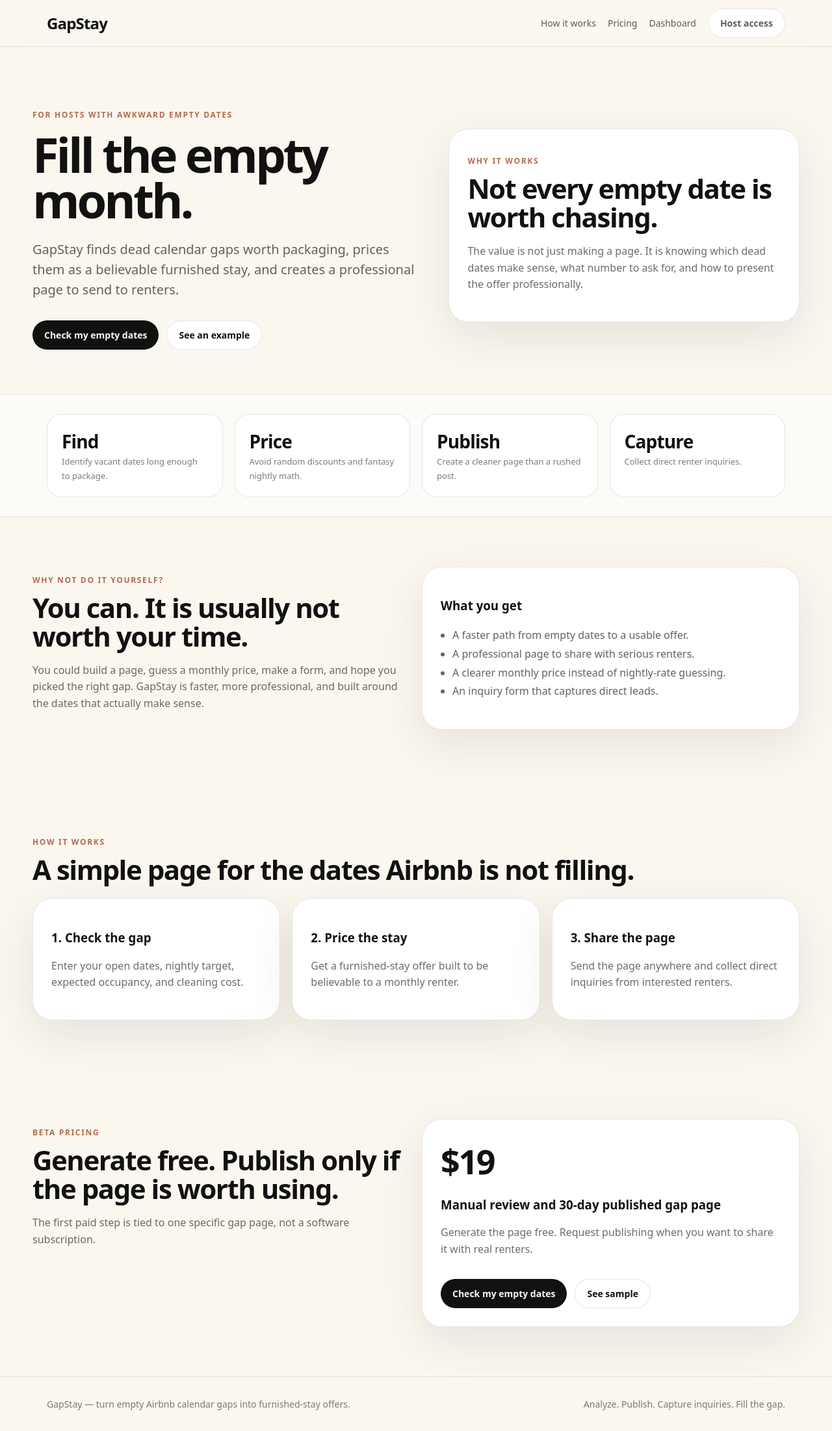
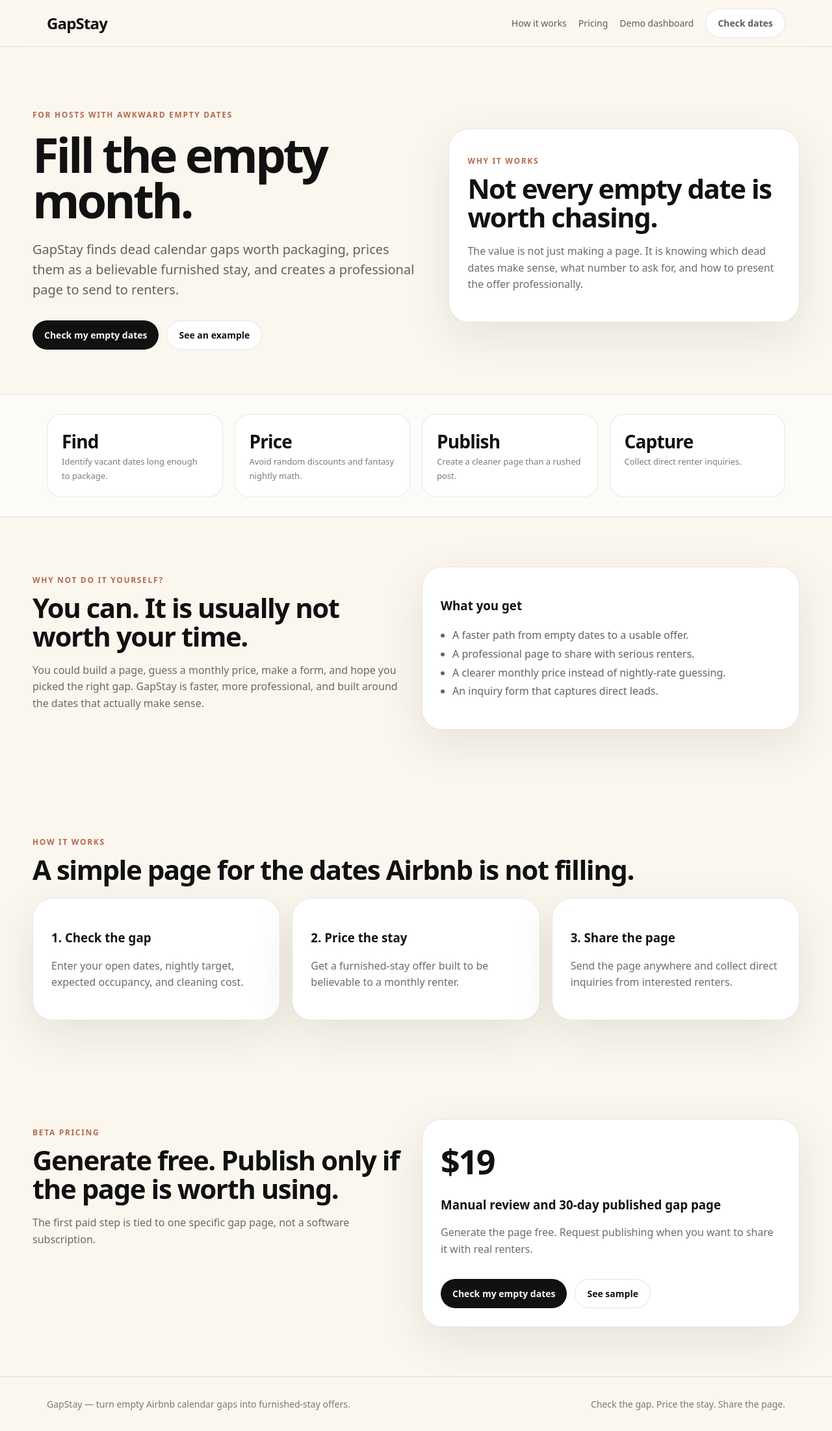
Before and after one commit to pissclams1/Pissclams, a Next.js app: page / in a window 1280 px wide. Shown: the whole page at 65% size. Built offline with nearby package versions, Linux system fonts and the light colour scheme.

Commit message:
Clean public nav copy

```diff
--- a/app/layout.tsx
+++ b/app/layout.tsx
@@ -3,7 +3,7 @@ import Link from "next/link";
 import "./globals.css";
 
 export const metadata: Metadata = {
-  title: "GapStay — Fill the empty month",
+  title: "GapStay — Fill the dates Airbnb is not filling",
   description: "Turn vacant Airbnb and VRBO calendar gaps into shareable furnished-stay offers."
 };
 
@@ -17,17 +17,17 @@ export default function RootLayout({ children }: { children: React.ReactNode })
             <nav className="navlinks">
               <Link href="/#how">How it works</Link>
               <Link href="/pricing">Pricing</Link>
-              <Link href="/dashboard">Dashboard</Link>
-              <Link href="/auth" className="pill">Host access</Link>
+              <Link href="/dashboard">Demo dashboard</Link>
+              <Link href="/host" className="pill">Check dates</Link>
             </nav>
-            <Link href="/host" className="pill mobileOnly">Analyze</Link>
+            <Link href="/host" className="pill mobileOnly">Check dates</Link>
           </div>
         </header>
         {children}
         <footer className="footer">
           <div className="wrap" style={{display:"flex",justifyContent:"space-between",gap:16,flexWrap:"wrap"}}>
             <span>GapStay — turn empty Airbnb calendar gaps into furnished-stay offers.</span>
-            <span>Analyze. Publish. Capture inquiries. Fill the gap.</span>
+            <span>Check the gap. Price the stay. Share the page.</span>
           </div>
         </footer>
       </body>
```
